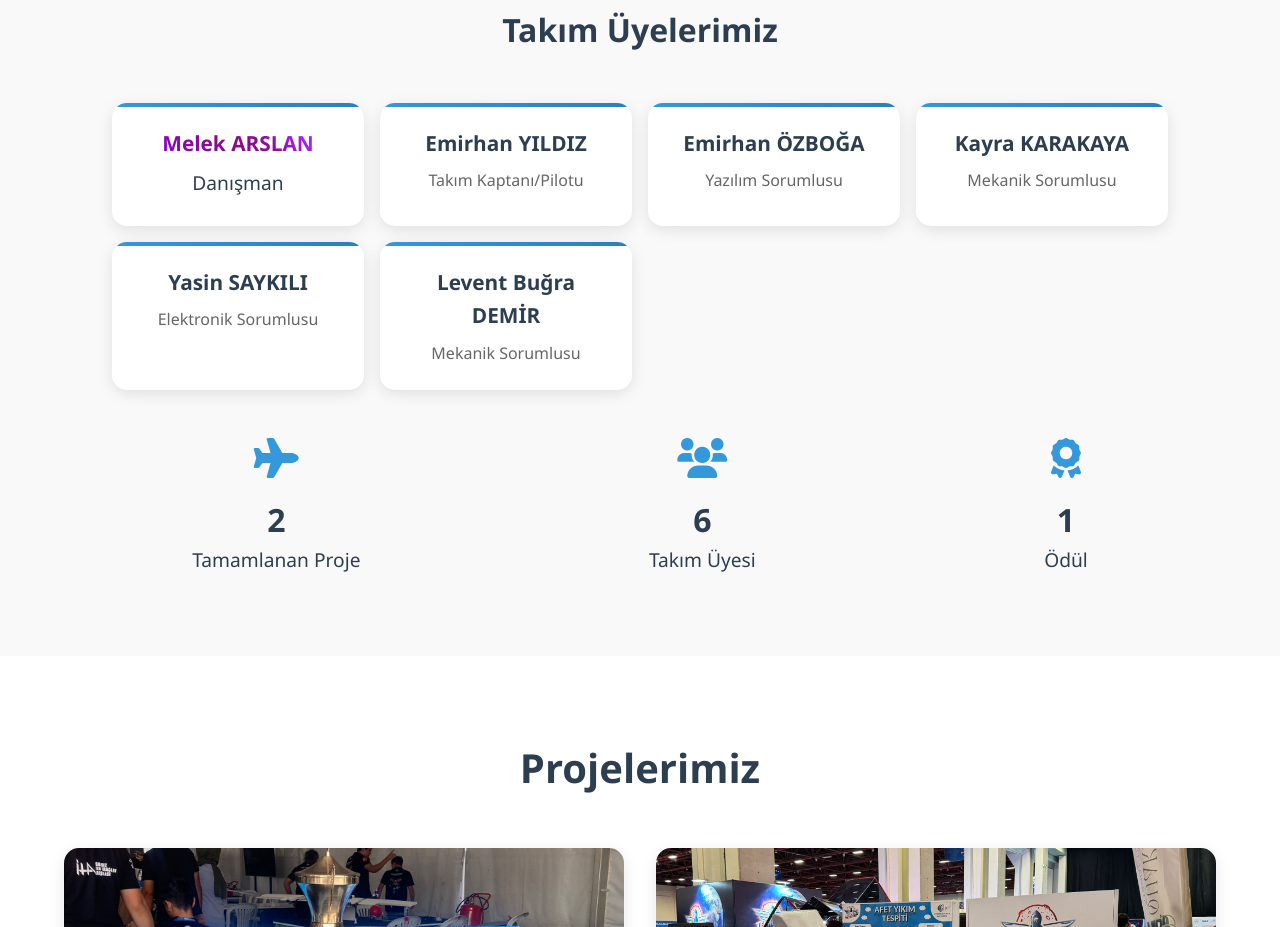
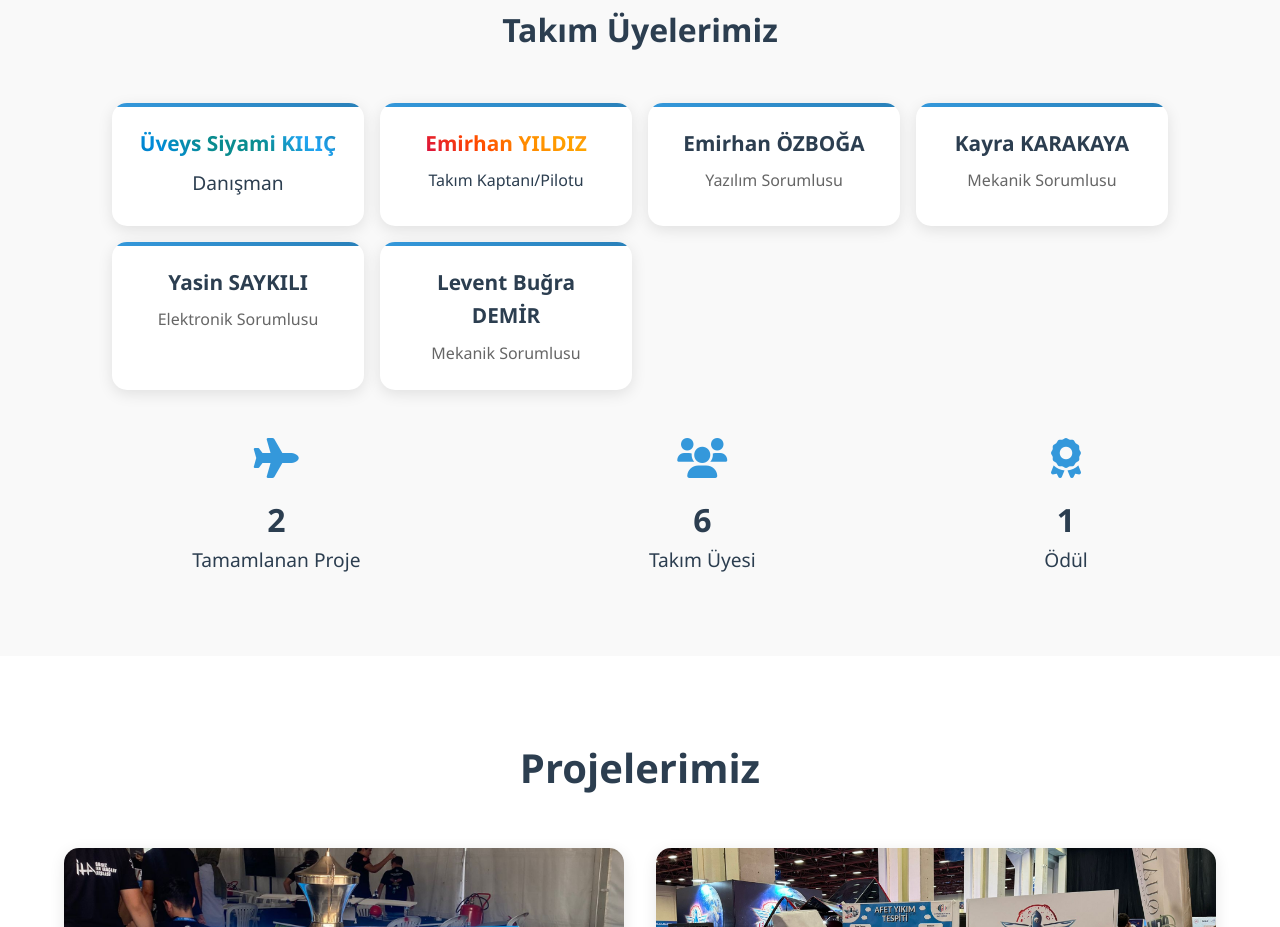
Before and after one commit to emirhan78/alt-bozbey-website, a plain HTML site: page index.html in a window 1280 px wide. Shown: the part 2000-2927 px from the top of the page. Drawn offline with nearby package versions, Linux system fonts and the light colour scheme.

Commit message:
Stil dosyasında arka plan gradyanları güncellendi; yeni animasyonlar eklendi. JavaScript konsol mesajları ve iletişim bilgileri eklendi. HTML'de üye isimleri güncellendi.

```diff
--- a/Assets/css/style.css
+++ b/Assets/css/style.css
@@ -966,16 +966,39 @@ footer {
 .melek {
   background: linear-gradient(
     45deg,
-    rgb(50, 0, 70),
-    rgb(80, 0, 120),
-    rgb(110, 0, 170),
-    rgb(140, 0, 220),
-    rgb(140, 10, 143),
-    rgb(140, 10, 143),
-    rgb(165, 33, 247),
-    rgb(120, 20, 160),
-    rgb(90, 0, 130),
-    rgb(70, 0, 110)
+    rgb(0, 50, 70),
+    rgb(0, 80, 120),
+    rgb(0, 110, 170),
+    rgb(0, 140, 220),
+    rgb(10, 140, 143),
+    rgb(10, 140, 143),
+    rgb(33, 165, 247),
+    rgb(20, 120, 160),
+    rgb(0, 90, 130),
+    rgb(0, 70, 110)
+  );
+  background-size: 200% 200%;
+  background-clip: text;
+  -webkit-background-clip: text;
+  -moz-background-clip: text;
+  -ms-background-clip: text;
+  color: transparent;
+  animation: rainbow 5s linear infinite;
+}
+
+.kapitan {
+  background: linear-gradient(
+    45deg,
+    rgb(139, 0, 0),
+    rgb(165, 42, 42),
+    rgb(178, 34, 34),
+    rgb(220, 20, 60),
+    rgb(255, 69, 0),
+    rgb(255, 140, 0),
+    rgb(255, 165, 0),
+    rgb(255, 99, 71),
+    rgb(255, 127, 80),
+    rgb(255, 160, 122)
   );
   background-size: 200% 200%;
   background-clip: text;
--- a/Assets/js/script.js
+++ b/Assets/js/script.js
@@ -1,3 +1,18 @@
+console.clear(); // Konsolu temizle
+console.log(
+  "Merhaba! Eğer buraya kadar geldiysen, kodlarımı incelemeye başlamışsındır. Eğer bir sorunla karşılaşırsan, benimle iletişime geçebilirsin. İyi incelemeler! 🚀"
+);
+console.log(
+  "%cDİKKAT",
+  "color: red; font-size: 60px; font-weight: bold; text-decoration: underline;"
+);
+console.log(
+  `%c\nBu site Anlayana.com® sponsorluğunda yapılmıştır. \nİletişim için = %ctexapy@proton.me %cadresine ulaşınız.`,
+  "color: black; font-size: 16px;",
+  "color: orange; font-size: 16px;", // Burada sadece turuncu renk kullandık
+  "color: black; font-size: 16px;"
+);
+
 // Form submission handler
 function sendEmail(event) {
   event.preventDefault();
--- a/index.html
+++ b/index.html
@@ -106,13 +106,13 @@
                 <div class="members-grid">
                     <div class="member-card">
                         <div class="member-melek">
-                            <h4 class="melek">Melek ARSLAN</h4>
+                            <h4 class="melek">Üveys Siyami KILIÇ</h4>
                             <p style=" font-size: larger;">Danışman</p>
                         </div>
                     </div>
                     <div class="member-card">
-                        <div class="member-info">
-                            <h4 class="lgbt">Emirhan YILDIZ</h4>
+                        <div class="member-melek">
+                            <h4 class="kapitan">Emirhan YILDIZ</h4>
                             <p>Takım Kaptanı/Pilotu</p>
                         </div>
                     </div>
```
